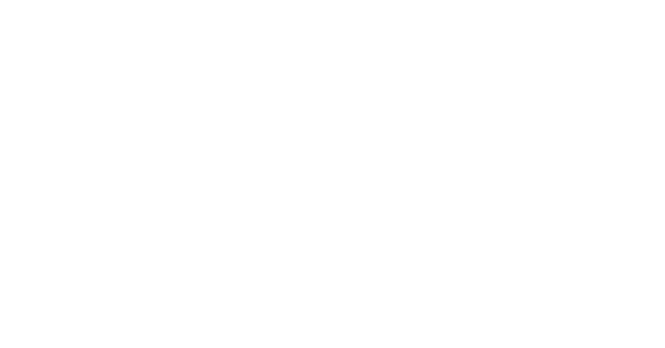
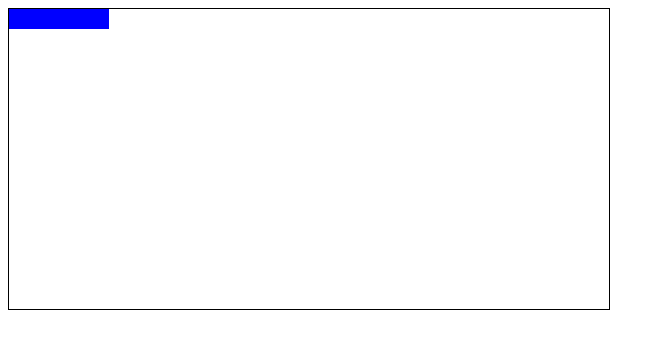
Before and after one commit to Richie1136/Breakout-vanillajs, a plain HTML site: page index.html in a window 1280 px wide. Shown: the whole page, without its empty margins (0-665 px from the left). Drawn offline with Linux system fonts and the light colour scheme.

Commit message:
Created a block and then appending it to the grid class

```diff
--- a/index.html
+++ b/index.html
@@ -8,6 +8,11 @@
   <title>Breakout Game</title>
 </head>
 <body>
+  <div class="grid">
+    <div class="block">
+
+    </div>
+  </div>
   <script src="./main.js"></script>
 </body>
 </html>
--- a/main.js
+++ b/main.js
@@ -0,0 +1,5 @@
+
+const grid = document.querySelector('.grid')
+const block = document.createElement('div')
+block.classList.add('block')
+grid.appendChild(block)
--- a/styles.css
+++ b/styles.css
@@ -0,0 +1,13 @@
+.grid {
+  position: absolute;
+  width: 600px;
+  height: 300px;
+  border: 1px solid black;
+}
+
+.block {
+  position: absolute;
+  width: 100px;
+  height: 20px;
+  background-color: blue;
+}
```
